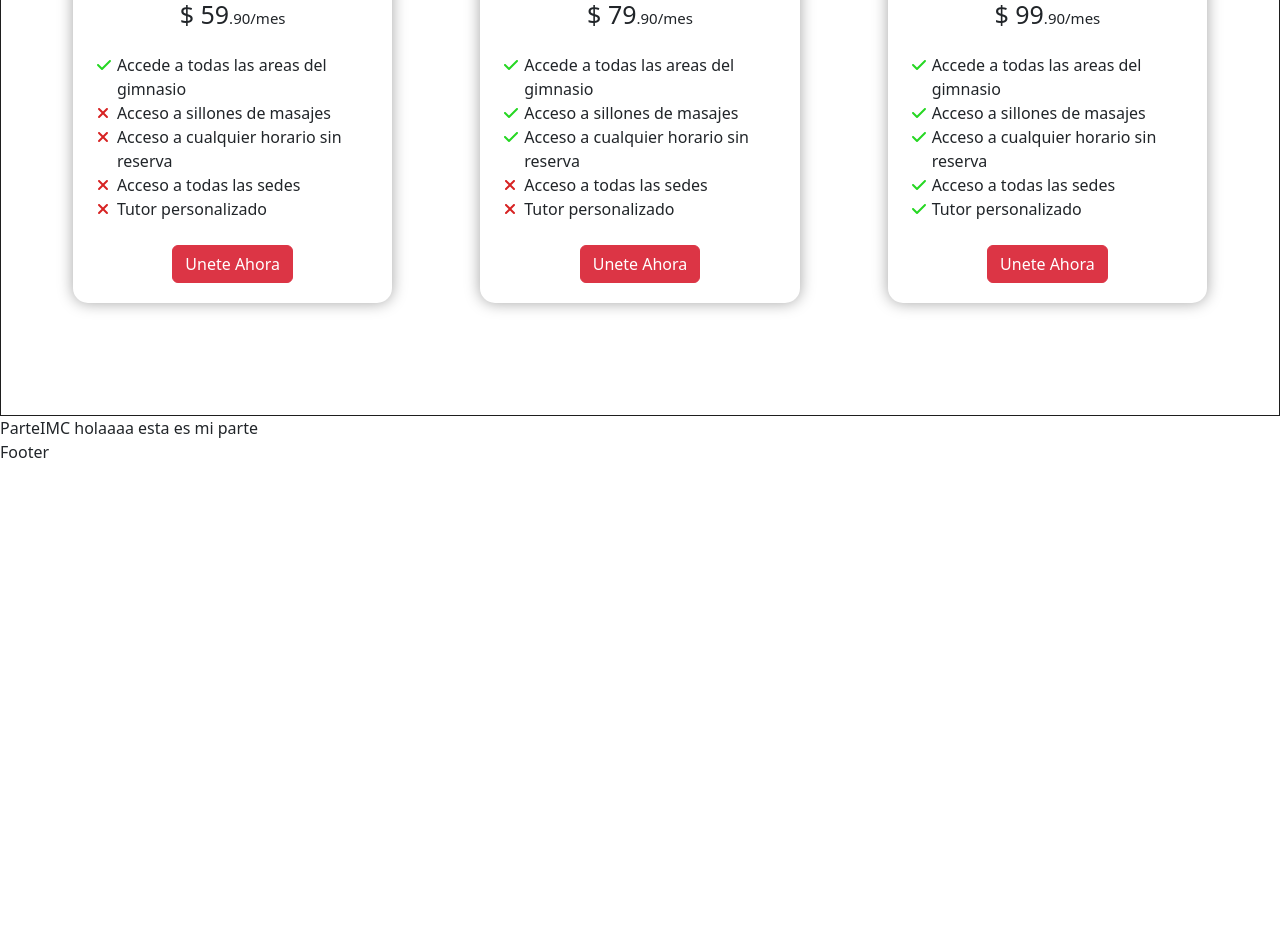
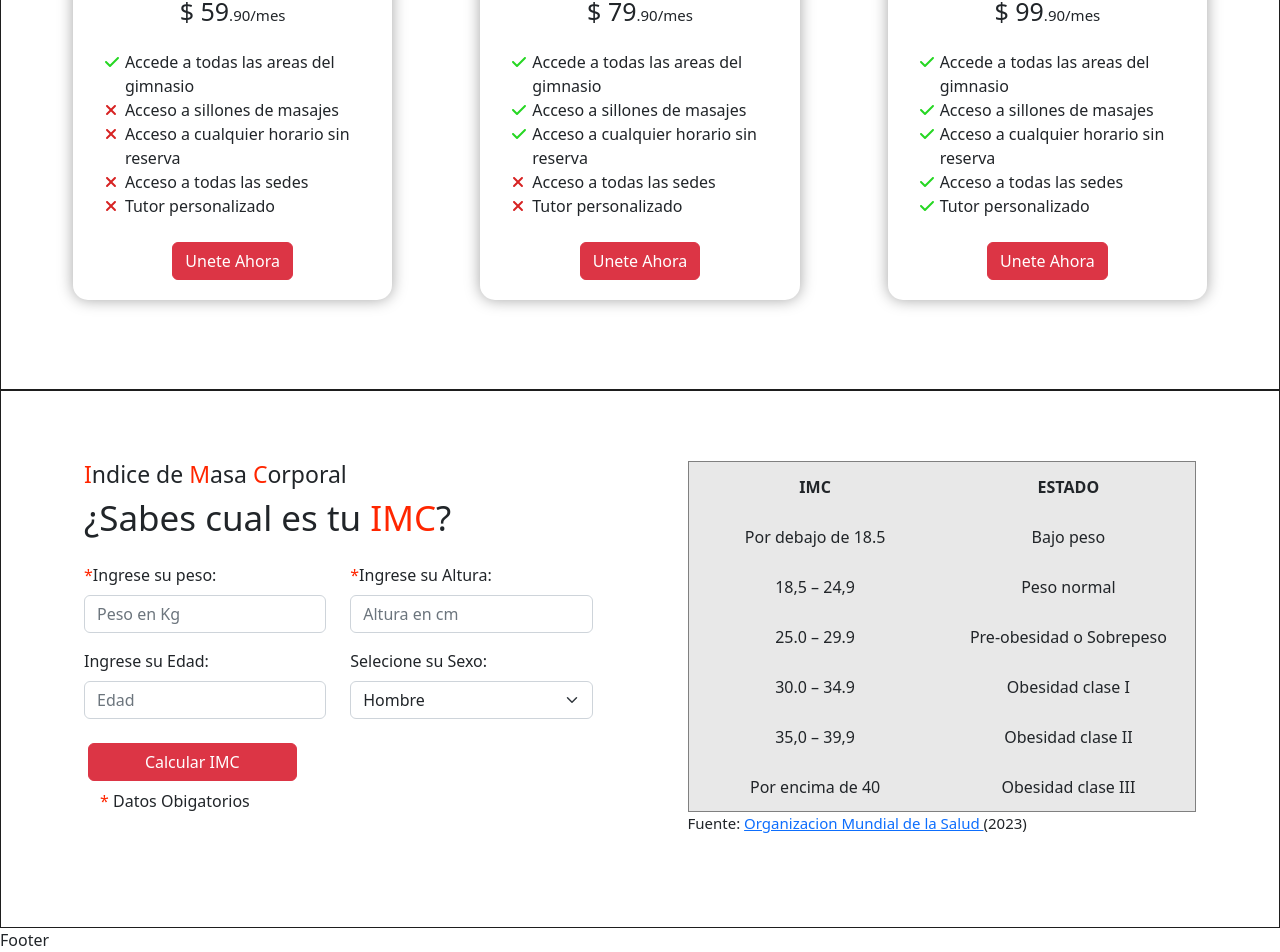
Before and after one commit to G-R0Y/ProyectoFrontEnd-React, a React (Vite) app: page / in a window 1280 px wide. Shown: the part 242-1194 px from the top of the page. Before the commit the page ends 800 px from the top, so only its background shows below. Built offline with nearby package versions, Linux system fonts and the light colour scheme.

Commit message:
completado react codigo falta estilos

```diff
--- a/package.json
+++ b/package.json
@@ -16,7 +16,8 @@
     "bootstrap": "^5.2.3",
     "react": "^18.2.0",
     "react-dom": "^18.2.0",
-    "react-router-dom": "^6.10.0"
+    "react-router-dom": "^6.10.0",
+    "sweetalert": "^2.1.2"
   },
   "devDependencies": {
     "@types/react": "^18.0.28",
--- /dev/null
+++ b/src/Componentes/CalcularIMC.jsx
@@ -0,0 +1,66 @@
+import { useState } from "react"
+
+const CalcularIMC = (valor) => {
+
+    const { resultIMC } = valor
+
+    const [datos, setDatos] = useState({
+        altura: 0,
+        peso: 0
+    })
+    const calcIMC = (e) => {
+        const { name, value } = e.target
+        setDatos({
+            ...datos,
+            [name]: parseInt(value)
+        })
+    }
+
+    return (
+
+        <div className="col-md-5 col-sm-8 col-12 mb-5 ">
+            <div className=" col-12 mb-4 text-md-start text-center datos-title">
+                <h3><span>I</span>ndice de <span>M</span>asa <span>C</span>orporal</h3>
+                <h1>¿Sabes cual es tu <span>IMC</span>?</h1>
+            </div>
+
+            <div className="row d-flex justify-content-evenly datos-body">
+
+                <div className="col-sm-6 col-10 mb-3 datos">
+                    <label className="form-label"><span>*</span>Ingrese su peso:</label>
+                    <input onChange={calcIMC} name="peso" type="number" className="form-control" placeholder="Peso en Kg" />
+                </div>
+
+                <div className="col-sm-6 col-10 mb-3 datos">
+                    <label className="form-label "><span>*</span>Ingrese su Altura:</label>
+                    <input onChange={calcIMC} name="altura" type="number" className="form-control" placeholder="Altura en cm" />
+                </div>
+
+                <div className="col-sm-6 col-10 mb-3 datos">
+                    <label className="form-label ">Ingrese su Edad:</label>
+                    <input type="number" className="form-control" placeholder="Edad" />
+                </div>
+
+                <div className="col-sm-6 col-10 mb-3 datos">
+                    <label className="form-label ">Selecione su Sexo:</label>
+                    <select className="form-select" >
+                        <option value="1">Hombre</option>
+                        <option value="2">Mujer</option>
+                    </select>
+                </div>
+            </div>
+
+            <div className="col-12 ">
+                <div className="row px-3 d-flex justify-content-sm-between justify-content-evenly  mt-2 datos-btn ">
+                    <button onClick={() => resultIMC(datos)}
+                        type="button" className="col-5 btn btn-danger" >Calcular IMC</button>
+                    <label className="col-5 resultadoIMC"></label>
+                    <p className="mt-2"><span>*</span> Datos Obigatorios</p>
+                </div>
+            </div>
+        </div>
+
+    )
+}
+
+export default CalcularIMC
--- a/src/Componentes/CartillaPago.jsx
+++ b/src/Componentes/CartillaPago.jsx
@@ -1,6 +1,4 @@
 import { FontAwesomeIcon } from '@fortawesome/react-fontawesome'
-import { faCheck, faXmark } from '@fortawesome/free-solid-svg-icons'
-
 
 const CartillaPago = (data) => {
 
@@ -16,7 +14,7 @@ const CartillaPago = (data) => {
                 <ul>
                     {valor.icon.map((items, i) => {
                         return (
-                            <li><FontAwesomeIcon icon={valor.icon[i]} color={valor.color[i]} className='FontAwesomeIcon' />{valor.desc[i]}</li>
+                            <li key={i}><FontAwesomeIcon icon={valor.icon[i]} color={valor.color[i]} className='FontAwesomeIcon' />{valor.desc[i]}</li>
                         )
                     })}
 
--- /dev/null
+++ b/src/Componentes/TablaIMC.jsx
@@ -0,0 +1,63 @@
+import React from 'react'
+import { faLongArrowAltRight } from '@fortawesome/free-solid-svg-icons'
+import { FontAwesomeIcon } from '@fortawesome/react-fontawesome'
+
+const TablaIMC = (data) => {
+
+
+    const flecha = 50*data.valor.imc - 35
+    return (
+
+        <div className="col-md-5 col-10 mb-5 text-center position-relative table-imc">
+            <div className="resultado" style={{ top: flecha, display: data.valor.display}}>
+                <FontAwesomeIcon icon={faLongArrowAltRight} color='rgb(255, 38, 0)' />
+            </div>
+            <div className="d-flex justify-content-center">
+                <table width="100%" border="1" className="texto_tabla">
+                    <tbody bgcolor="#e8e8e8" width="50%" height="50">
+                        <tr>
+                            <td width="50%" height="50"><strong>IMC</strong></td>
+                            <td width="50%" height="50"><strong>ESTADO</strong></td>
+                        </tr>
+                        <tr border="1">
+                            <td width="50%" height="50">Por debajo de 18.5</td>
+                            <td width="50%" height="50">Bajo peso</td>
+                        </tr>
+                        <tr >
+                            <td width="50%" height="50" >18,5 – 24,9</td>
+                            <td width="50%" height="50">Peso normal</td>
+                        </tr>
+                        <tr>
+                            <td width="50%" height="50">25.0 – 29.9</td>
+                            <td width="50%" height="50">Pre-obesidad o Sobrepeso</td>
+                        </tr>
+                        <tr>
+                            <td width="50%" height="50">30.0 – 34.9</td>
+                            <td width="50%" height="50">Obesidad clase I</td>
+                        </tr>
+                        <tr>
+                            <td width="50%" height="50">35,0 – 39,9</td>
+                            <td width="50%" height="50">Obesidad clase II</td>
+                        </tr>
+                        <tr>
+                            <td width="50%" height="50">Por encima de 40</td>
+                            <td width="50%" height="50">Obesidad clase III</td>
+                        </tr>
+                    </tbody>
+                </table>
+            </div>
+            <p className='fuente'>Fuente: <a
+                href="https://www.euro.who.int/en/health-topics/disease-prevention/nutrition/a-healthy-lifestyle/body-mass-index-bmi">Organizacion
+                Mundial de la Salud </a>
+                (2023)</p>
+        </div>
+
+    )
+}
+
+// const posFlecha = (350 / 7) * flecha - 25 + "px";
+// resultado.style.top = posFlecha;
+// resultado.style.display = "block";
+// resultadoIMC.innerText = `Tu IMC es de ${IMC.toFixed(1)}`;
+
+export default TablaIMC
--- a/src/Estilos/Gianroy.css
+++ b/src/Estilos/Gianroy.css
@@ -2,6 +2,8 @@
 
 .PartePagos {
     border: 1px solid #1e1e1e;
+    padding-top: 45px;
+    padding-bottom: 25px;
 }
 
 .PartePagos .title {
@@ -10,7 +12,7 @@
     padding: 20px;
 }
 
-.cartilla-pago {
+.PartePagos .cartilla-pago {
     padding: 20px;
     box-shadow: 0 0 15px rgba(0, 0, 0, 0.356);
     border-radius: 15px;
@@ -18,32 +20,32 @@
     background-color: #ffffff;
 }
 
-.cartilla-pago:hover {
+.PartePagos .cartilla-pago:hover {
     transform: scale(1.1);
     z-index: 2;
 }
 
-.pay-title>h4,
-.pay-title>h5 {
+.PartePagos .pay-title>h4,
+.PartePagos .pay-title>h5 {
     text-align: center;
     font-size: 25px;
 }
 
-ul{
+.PartePagos ul {
     position: relative;
 }
 
-li{
+.PartePagos li {
     text-decoration: none;
     list-style: none;
 }
 
-.FontAwesomeIcon{
-position: absolute;
-transform: translate(-20px, 4px);
+.PartePagos .FontAwesomeIcon {
+    position: absolute;
+    transform: translate(-20px, 4px);
 }
 
-.pay-title>h4>.span {
+.PartePagos .pay-title>h4>.span {
     font-size: 15px;
 }
 
@@ -51,49 +53,41 @@ transform: translate(-20px, 4px);
 
 
 /* section IMC */
-/*
-.section-imc {
-    max-width: 1440px;
-    height: 600px;
+
+.ParteIMC {
     border: 1px solid #1e1e1e;
-    background-color: #ffffff;
+    padding-top: 70px;
+    padding-bottom: 50px;
 }
 
-.datos-title>h3 {
+.ParteIMC .datos-title>h3 {
     font-size: 23px;
 }
 
-.datos-title>h1 {
+.ParteIMC .datos-title>h1 {
     font-size: 35px;
 }
 
-.datos span {
-    color: rgb(226, 36, 3);
+.ParteIMC span {
+    color: rgb(255, 38, 0);
 }
 
-.datos>p {
-    font-size: 13px;
-    color: rgb(134, 127, 127);
+.ParteIMC .resultado {
+    position: absolute;
+    height: 100%;
 }
 
-.table-imc {
-    position: relative;
-}
-
-.table-imc>p {
-    position: absolute;
-}
-
-.resultado {
-    position: relative;
-    height: 350px;
-}
-
-.resultado>i {
+.ParteIMC .resultado>* {
     position: absolute;
     right: 0;
     display: none;
     animation: flecha 1s infinite linear;
+}
+
+.ParteIMC .fuente {
+    position: absolute;
+    font-size: 15px;
+    text-align: start;
 }
 
 @keyframes flecha {
@@ -110,12 +104,11 @@ transform: translate(-20px, 4px);
     }
 }
 
-
-#resultadoIMC {
+.ParteIMC .resultadoIMC {
     display: flex;
     align-items: center;
     width: 150px;
     height: 30px;
     font-size: 15px;
     color: rgb(120, 123, 126);
-} */
+}
--- a/src/Paginas/PagInicio.jsx
+++ b/src/Paginas/PagInicio.jsx
@@ -12,7 +12,6 @@ function PagInicio() {
             <ParteIMC />
 
 
-
         </>
     )
 }
--- a/src/Paginas/PagInicio/ParteIMC.jsx
+++ b/src/Paginas/PagInicio/ParteIMC.jsx
@@ -1,6 +1,44 @@
+import { useState } from "react"
+import CalcularIMC from "../../Componentes/CalcularIMC"
+import TablaIMC from "../../Componentes/TablaIMC"
+import swal from "sweetalert"
+
 function ParteIMC() {
+
+  const [valor, setValor] = useState({
+    imc: 0,
+    display: "none"
+  })
+
+  const resultIMC = (datos) => {
+    const valorIMC = datos.peso / ((datos.altura * datos.altura) / 10000);
+    if (datos.altura <= 0 || datos.peso <= 0) {
+      swal("Upps..", "Llene los campos, los valores deben de ser mayores a 0", "error");
+      setValor({ imc: 0, display: "none" });
+    } else {
+      if (valorIMC < 18.5) {
+        setValor({ imc: 2, display: "block" });
+      } else if (valorIMC >= 18.5 && valorIMC < 25) {
+        setValor({ imc: 3, display: "block" });
+      } else if (valorIMC >= 25 && valorIMC < 30) {
+        setValor({ imc: 4, display: "block" });
+      } else if (valorIMC >= 30 && valorIMC < 35) {
+        setValor({ imc: 5, display: "block" });
+      } else if (valorIMC >= 35 && valorIMC < 40) {
+        setValor({ imc: 6, display: "block" });
+      } else if (valorIMC > 40) {
+        setValor({ imc: 7, display: "block" });
+      }
+    }
+  };
+
   return (
-    <div>ParteIMC holaaaa esta es mi parte</div>
+    <div className="container-fluid ParteIMC">
+      <div className="row justify-content-evenly">
+        <CalcularIMC resultIMC={resultIMC} />
+        <TablaIMC valor={valor} />
+      </div>
+    </div>
   )
 }
 
--- a/src/Paginas/PagInicio/PartePagos.jsx
+++ b/src/Paginas/PagInicio/PartePagos.jsx
@@ -1,4 +1,3 @@
-// import { FontAwesomeIcon } from '@fortawesome/react-fontawesome'
 import { faCheck, faXmark } from '@fortawesome/free-solid-svg-icons'
 import "../../Estilos/Gianroy.css"
 import CartillaPago from '../../Componentes/CartillaPago'
@@ -27,15 +26,15 @@ const precios = [{
 function PartePagos() {
     return (
 
-        <div className="container-fluid py-5 PartePagos">
+        <div className="container-fluid PartePagos">
             <div className="title">
-                <h2>ESCOJE TU PLAN DE PAGO</h2>
+                <h2>ELIGE TU PLAN DE PREFERENCIA</h2>
             </div>
             <div className="row justify-content-evenly mb-5">
                 {
                     precios.map((valor, i) => {
                         return (
-                            <div className="col-md-3 col-sm-8 col-11 m-3 cartilla-pago Basico" key={i}>
+                            <div className="col-lg-3 col-sm-5 col-10 m-3 cartilla-pago" key={i}>
                                 <CartillaPago data={valor} />
                             </div>
                         )
```
Also changed, not shown: 1 other file (tests, documents, lock files or other folders).
